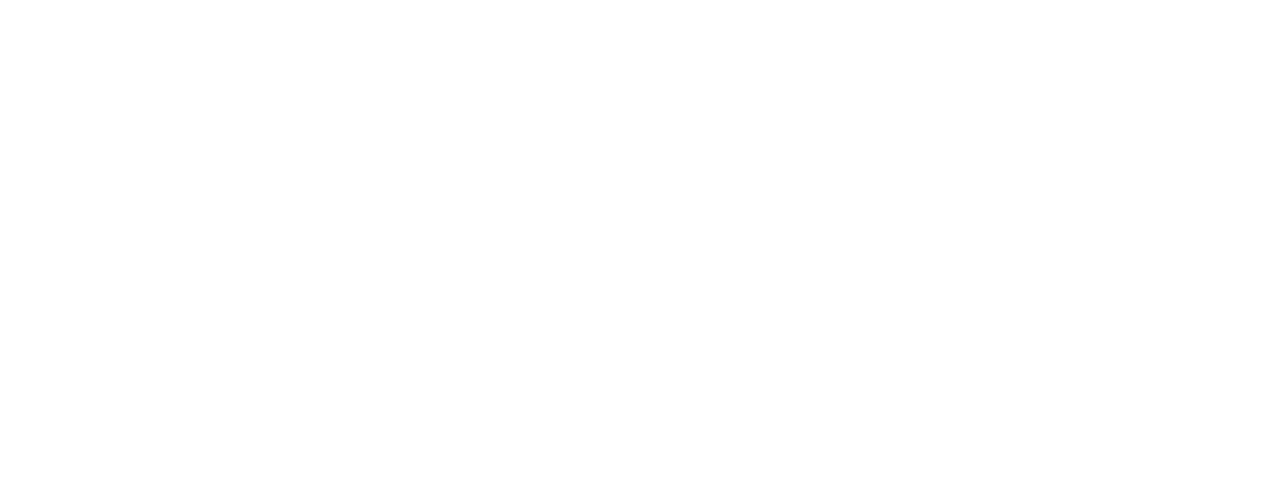
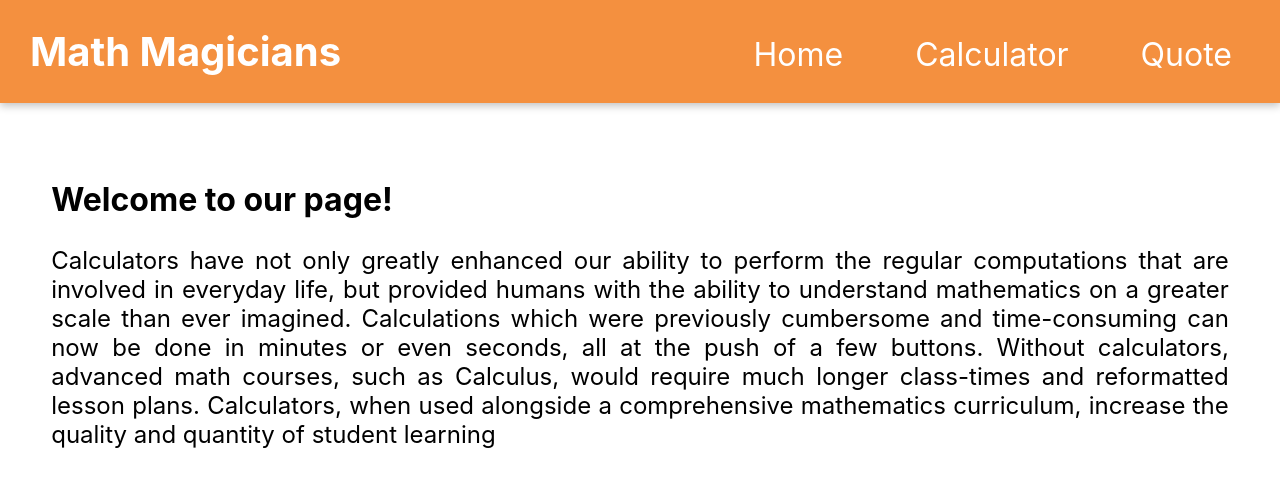
Before and after one commit to elarhadu/math-magicians, a React (Create React App) app: page / in a window 1280 px wide. Shown: the top 486 px of the page. Built offline with nearby package versions, Linux system fonts and the light colour scheme.

Commit message:
Add basic react styles in app

```diff
--- a/src/App.js
+++ b/src/App.js
@@ -1,33 +1,30 @@
-import React from 'react';
-import { BrowserRouter as Router, Routes, Route } from 'react-router-dom';
-// import Calculator from './components/Calculator';
+import React, { Component } from 'react';
+import {
+  BrowserRouter as Router, Routes, Route,
+} from 'react-router-dom';
+import Nav from './components/Nav';
+import CalculatorApp from './Pages/CalculatorApp';
+import ErrorPage from './Pages/ErrorPage';
 import Home from './Pages/Home';
+import Quote from './Pages/Quote';
 
-// export default class App extends Component {
-//   constructor(props) {
-//     super(props);
-//     this.state = {};
-//   }
+export default class App extends Component {
+  constructor(props) {
+    super(props);
+    this.state = {};
+  }
 
-//   render() {
-//     return (
-//       <Router>
-//         <Routes>
-//           <Route path="/" element={<Home />} exact />
-//           {/* <Calculator /> */}
-//         </Routes>
-//       </Router>
-//     );
-//   }
-// }
-
-export default function App() {
+  render() {
     return (
       <Router>
+        <Nav />
         <Routes>
-        <Route path="/" element={<Home />} exact />
-        {/* <Calculator /> */}
+          <Route path="/" element={<Home />} />
+          <Route path="/quote" element={<Quote />} />
+          <Route path="/calculator" element={<CalculatorApp />} />
+          <Route path="*" element={<ErrorPage />} />
         </Routes>
       </Router>
     );
   }
+}
--- /dev/null
+++ b/src/Pages/CalculatorApp.css
@@ -0,0 +1,5 @@
+.calc {
+  display: flex;
+  justify-content: space-between;
+  margin: 10%;
+}
--- /dev/null
+++ b/src/Pages/CalculatorApp.js
@@ -0,0 +1,12 @@
+import React from 'react';
+import Calculator from '../components/Calculator';
+import './CalculatorApp.css';
+
+export default function CalculatorApp() {
+  return (
+    <div className="calc">
+      <h2>Let&apos;s do some math!</h2>
+      <Calculator />
+    </div>
+  );
+}
--- /dev/null
+++ b/src/Pages/ErrorPage.js
@@ -0,0 +1,5 @@
+import React from 'react';
+
+export default function ErrorPage() {
+  return <div>ERROR! PAGE NOT FOUND!</div>;
+}
--- /dev/null
+++ b/src/Pages/Home.css
@@ -0,0 +1,14 @@
+.home-page {
+  margin: 0;
+  padding: 4%;
+}
+
+.home-page h2 {
+  text-align: left;
+  font-size: 2rem;
+}
+
+.home-page p {
+  text-align: justify;
+  font-size: 1.5rem;
+}
--- a/src/Pages/Home.js
+++ b/src/Pages/Home.js
@@ -1,8 +1,8 @@
 import React from 'react';
+import './Home.css';
 
-const Home = () => {
-  <div>
-    <div />
+export default function Home() {
+  return (
     <div className="home-page">
       <h2>Welcome to our page!</h2>
       <p>
@@ -11,14 +11,12 @@
         humans with the ability to understand mathematics on a greater scale
         than ever imagined. Calculations which were previously cumbersome and
         time-consuming can now be done in minutes or even seconds, all at the
-        push of a few buttons. Without calculators, advanced math courses, such
-        as Calculus, would require much longer class-times and reformatted
-        lesson plans. Calculators, when used alongside a comprehensive
-        mathematics curriculum, increase the quality and quantity of student
-        learning
+        push of a few buttons. Without calculators, advanced math courses,
+        such as Calculus, would require much longer class-times and
+        reformatted lesson plans. Calculators, when used alongside a
+        comprehensive mathematics curriculum, increase the quality and
+        quantity of student learning
       </p>
     </div>
-  </div>;
-};
-
-export default Home;
+  );
+}
--- /dev/null
+++ b/src/Pages/Quote.css
@@ -0,0 +1,5 @@
+.quote {
+  margin: 10%;
+  box-shadow: rgba(0, 0, 0, 0.1) 0 4px 12px;
+  font-size: 2.5em;
+}
--- a/src/Pages/Quote.js
+++ b/src/Pages/Quote.js
@@ -1,11 +1,13 @@
 import React from 'react';
+import './Quote.css';
 
-const Quote = () => (
-  <div className="quote">
-    <p>
-      &#34;Pure mathematics is, in its way, the poetry of logical ideas.&#34; — Albert
-      Einstein, German theoretical physicist
-    </p>
-  </div>
-);
-export default Quote;
+export default function Quote() {
+  return (
+    <div className="quote">
+      <p>
+        &#34;Pure mathematics is, in its way, the poetry of logical ideas.&#34;
+        — Albert Einstein, German theoretical physicist
+      </p>
+    </div>
+  );
+}
--- /dev/null
+++ b/src/components/Nav.css
@@ -0,0 +1,31 @@
+.header {
+  display: flex;
+  justify-content: space-between;
+  align-items: baseline;
+  box-shadow: rgba(0, 0, 0, 0.24) 0 3px 8px;
+  background: #f4903f;
+  color: white;
+}
+
+.title {
+  font-size: 2.5rem;
+  font-weight: 700;
+  margin-left: 30px;
+}
+
+ul {
+  display: flex;
+  list-style: none;
+  justify-content: flex-end;
+}
+
+ul li {
+  margin-left: 1.5em;
+}
+
+.nav-link {
+  color: white;
+  font-size: 2rem;
+  text-decoration: none;
+  margin-right: 1.5em;
+}
--- /dev/null
+++ b/src/components/Nav.js
@@ -0,0 +1,34 @@
+import React from 'react';
+// import { Link } from 'react-router-dom';
+import './Nav.css';
+
+export default function Nav() {
+  return (
+    <div className="header">
+      <h1 className="title">Math Magicians</h1>
+      <nav>
+        <ul>
+          <li>
+            <a href="/" className="nav-link">Home</a>
+          </li>
+          <li>
+            <a href="/calculator" className="nav-link">Calculator</a>
+          </li>
+          <li>
+            <a href="/quote" className="nav-link">Quote</a>
+          </li>
+        </ul>
+        {/* <Link to="/" className="nav-link">
+      Home |
+    </Link>
+    <Link to="/calculator" className="nav-link">
+      Calculator |
+    </Link>
+    <Link to="/quote" className="nav-link">
+      Quote
+    </Link> */}
+      </nav>
+
+    </div>
+  );
+}
--- a/src/components/calculator.css
+++ b/src/components/calculator.css
@@ -1,5 +1,4 @@
 .container {
-  min-height: 100vh;
   display: flex;
   justify-content: center;
 }
```
Lines whose indentation alone changed are shown as unchanged.
